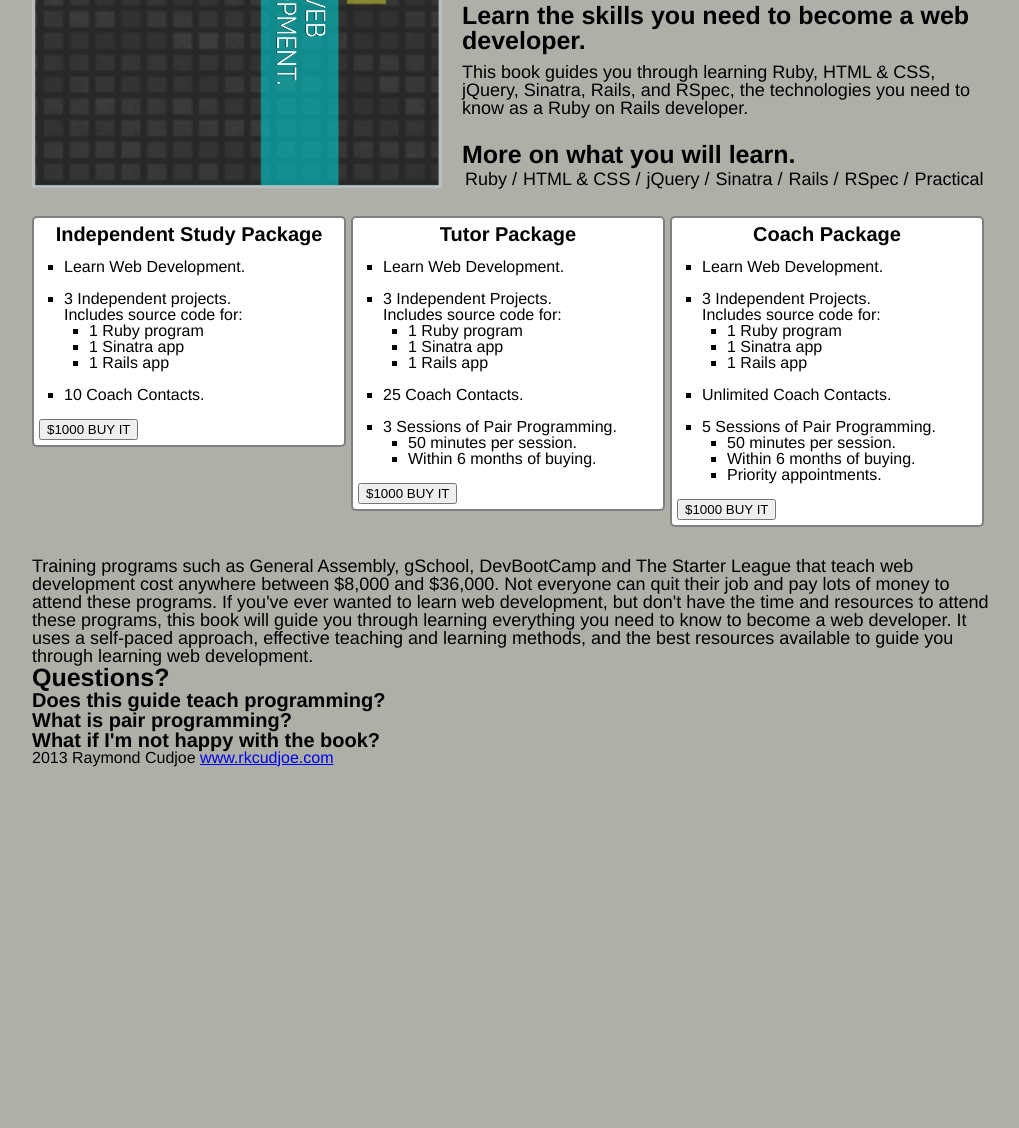
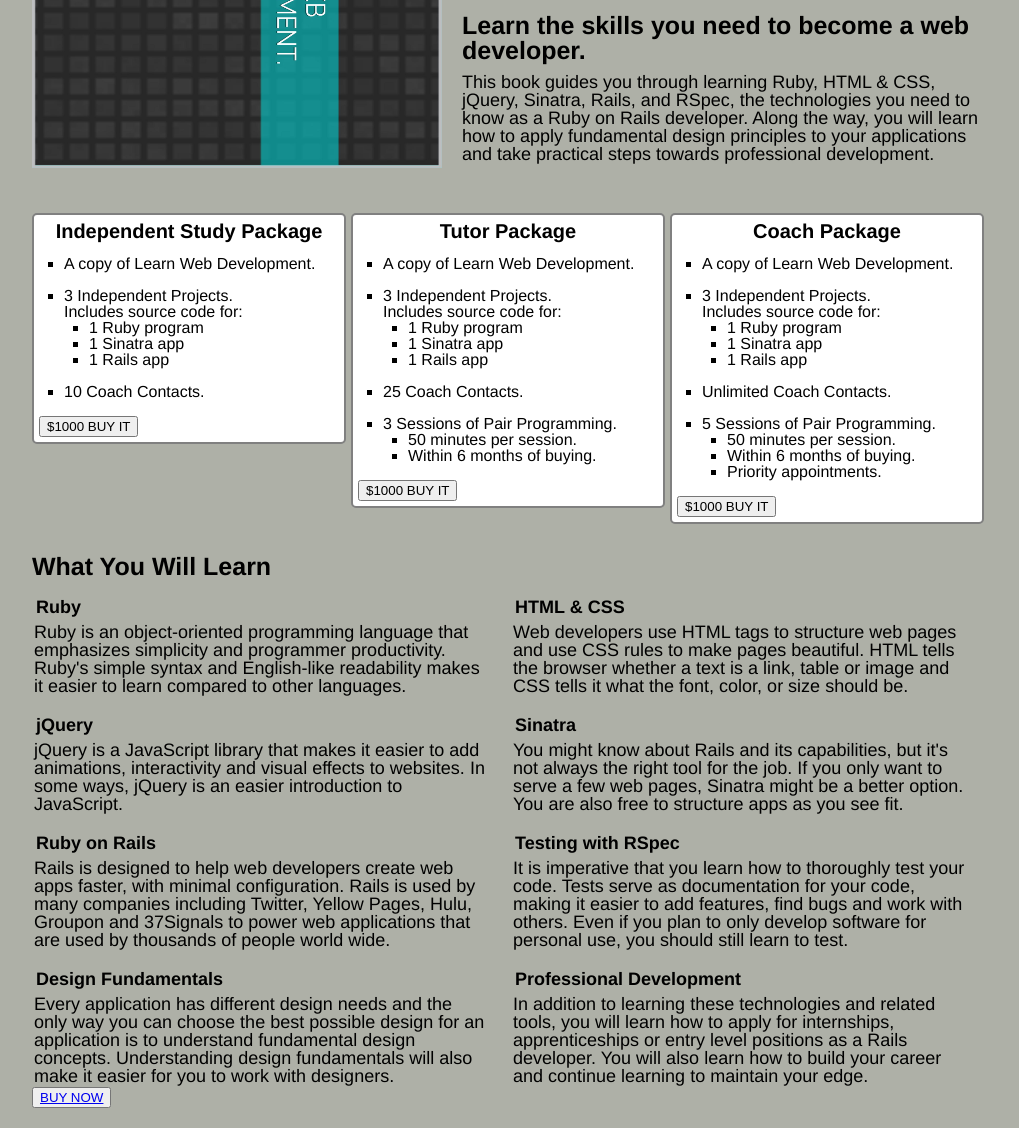
Before and after one commit to myKingEdem/html_and_css, a plain HTML site: page learn_web_dev/index.html in a window 1280 px wide. Shown: the part 557-1685 px from the top of the page, without its empty margins (128-1147 px from the left). Before the commit the page ends 1343 px from the top, so only its background shows below. Drawn offline with Linux system fonts and the light colour scheme.

Commit message:
add more content

```diff
--- a/learn_web_dev/css/index.css
+++ b/learn_web_dev/css/index.css
@@ -38,7 +38,7 @@ h2#sub_title {
 }
 
 section.pitch {
-	margin: 60px 0px 20px;
+	margin: 40px 0px 20px;
 }
 
 img#book {
@@ -53,26 +53,14 @@ p.pitch {
 }
 
 article.pitch {
-	padding-top: 365px;
-}
-
-section#topics {
-	margin-top: 25px;
-}
-
-section#topics ul li {
-	float: left;
-	list-style: none;
-	padding: 3px;
-	margin: 20px, 20px;
-	font-size: 18px;
+	padding-top: 395px;
 }
 
 section.plans {
 	background-color: white;
 	width: 300px;
 	float: left;
-	margin: 25px 5px 30px 0px;
+	margin: 30px 5px 30px 0px;
 	padding: 5px;
 	border: 2px solid gray;
 	border-radius: 5px;
@@ -89,9 +77,28 @@ section.plans span {
 
 section.plans ul {
 	margin-left: 25px;
-	list-style: square;
+	list-style-type: square;
 }
 
 section.plans button {
 	text-transform: uppercase;
 }
+
+section.topics {
+	padding-top: 100px;
+}
+
+section.topics ul li {
+	list-style: none;
+	width: 455px;
+	float: left;
+	margin: 15px 20px 0px 0px;
+	padding: 2px;
+	font-size: 18px;
+}
+
+section.topics h3 {
+	margin-bottom: 5px;
+	padding: 2px;
+	font-weight: bold;
+}
--- a/learn_web_dev/index.html
+++ b/learn_web_dev/index.html
@@ -16,35 +16,24 @@
 		<h2 id="sub_title">Beginners guide to learning Ruby, Rails and related technologies.</h2>
 	</header>
 	<section class="pitch"><!-- description starts here -->
-	<img id="book" src="images/FSWD.jpg" alt="book cover" title="Learn Full-Stack Web Development">
+	<img id="book" src="images/FSWD.jpg" alt="book cover" title="Learn Web Development">
 	<article class="pitch">
 		<h2>
 			Learn the skills you need to become a web developer.
 		</h2>
 		<p class="pitch">
-			This book guides you through learning Ruby, HTML &amp; CSS, jQuery, Sinatra, Rails, and RSpec, the technologies you need to know as a Ruby on Rails developer.
+			This book guides you through learning Ruby, HTML &amp; CSS, jQuery, Sinatra, Rails, and RSpec, the technologies you need to know as a Ruby on Rails developer. Along the way, you will learn how to apply fundamental design principles to your applications and take practical steps towards professional development.
 		</p>
 	</article>
 	</section>
-	<section id="topics"> <!-- start of topics -->
-		<h2>More on what you will learn.</h2>
-		<ul>
-			<li>Ruby /</li>
-			<li>HTML &amp; CSS /</li>
-			<li>jQuery /</li>
-			<li>Sinatra /</li>
-			<li>Rails /</li>
-			<li>RSpec /</li>
-			<li>Practical</li>
-		</ul>
- 	</section> <!-- end of topics -->
+ 	<div id="packages">
  	<section class="plans" id="independent_learner">
  		<span>
 			Independent Study Package
 		</span>
 			<ul>
-				<li>Learn Web Development.</li><br />
-			 	<li>3 Independent projects.</li>
+				<li>A copy of Learn Web Development.</li><br />
+			 	<li>3 Independent Projects.</li>
 			 			Includes source code for:
 			 			<ul>
 			 				<li> 1 Ruby program </li>
@@ -60,7 +49,7 @@
 			Tutor Package
 		</span>
 			<ul>
-				<li>Learn Web Development.</li><br />
+				<li>A copy of Learn Web Development.</li><br />
 				<li>3 Independent Projects.</li>
 			 			Includes source code for:
 			 			<ul>
@@ -84,7 +73,7 @@
 			Coach Package
 		</span>
 			<ul>
-				<li>Learn Web Development.</li><br/>
+				<li> A copy of Learn Web Development.</li><br/>
 				<li>3 Independent Projects.</li>
 				Includes source code for:
 			 		<ul>
@@ -98,23 +87,49 @@
 				<ul>
 					<li>50 minutes per session. </li>
 					<li>Within 6 months of buying. </li>
-					<li> Priority appointments. </li>
+					<li>Priority appointments. </li>
 				</ul>
 				</li>
 			</ul><br />
 			<button>$1000 Buy it</button>
 	</section><!-- end of plans -->
-	<p>
-	Training programs such as General Assembly, gSchool, DevBootCamp and The Starter League that teach web development cost anywhere between $8,000 and $36,000. Not everyone can quit their job and pay lots of money to attend these programs. If you've ever wanted to learn web development, but don't have the time and resources to attend these programs, this book will guide you through learning everything you need to know to become a web developer. It uses a self-paced approach, effective teaching and learning methods, and the best resources available to guide you through learning web development.
-	</p>
- 	<div id="faqs"> <!-- start of faqs -->
- 	<h2>Questions?</h2>
- 		<h4>Does this guide teach programming?</h4>
-	 	<h4>What is pair programming?</h4>
-	 	<h4>What if I'm not happy with the book?</h4>
- 	</div> <!-- end of faqs -->
-	<footer>
-		2013 Raymond Cudjoe <a href="http://www.rkcudjoe.com", target="_blank" >www.rkcudjoe.com</a>
-	</footer>
+	</div>
+	<section class="topics">
+	<h2>What You Will Learn</h2>
+	<ul>
+		<li><p id="ruby">
+		<h3>Ruby</h3>
+			Ruby is an object-oriented programming language that emphasizes simplicity and programmer productivity. Ruby's simple syntax and English-like readability makes it easier to learn compared to other languages.
+		</p></li>
+	 	<li><p id="htmlcss">
+	 	<h3>HTML &amp; CSS</h3>
+	 	Web developers use HTML tags to structure web pages and use CSS rules to make pages beautiful. HTML tells the browser whether a text is a link, table or image and CSS tells it what the font, color, or size should be.
+	 	</p></li>
+	 	<li><p id="jquery">
+	 	<h3>jQuery</h3>
+	 		jQuery is a JavaScript library that makes it easier to add animations, interactivity and visual effects to websites. In some ways, jQuery is an easier introduction to JavaScript.
+	 	</p></li>
+	 	<li><p id="sinatra">
+	 	<h3>Sinatra</h3>
+	 		You might know about Rails and its capabilities, but it's not always the right tool for the job. If you only want to serve a few web pages, Sinatra might be a better option. You are also free to structure apps as you see fit.
+	 	</p></li>
+	 	<li><p id="rails">
+	 	<h3>Ruby on Rails</h3>
+	 		Rails is designed to help web developers create web apps faster, with minimal configuration. Rails is used by many companies including Twitter, Yellow Pages, Hulu, Groupon and 37Signals to power web applications that are used by thousands of people world wide.
+	 	</p></li>
+	 	<li><p id="rspec">
+	 	<h3>Testing with RSpec</h3>
+	 		It is imperative that you learn how to thoroughly test your code. Tests serve as documentation for your code, making it easier to add features, find bugs and work with others. Even if you plan to only develop software for personal use, you should still learn to test.
+	 	</p></li>
+	 	<li><p id="design">
+	 	<h3>Design Fundamentals</h3>
+	 		Every application has different design needs and the only way you can choose the best possible design for an application is to understand fundamental design concepts. Understanding design fundamentals will also make it easier for you to work with designers.
+	 	</p></li>
+	 	<li><p id="practical">
+	 	<h3>Professional Development</h3>
+	 		In addition to learning these technologies and related tools, you will learn how to apply for internships, apprenticeships or entry level positions as a Rails developer. You will also learn how to build your career and continue learning to maintain your edge.
+	 	</p></li>
+	 </ul> <br />
+	 <button><a href="#packages">BUY NOW</a></button>
 </body>
 </html>
```
